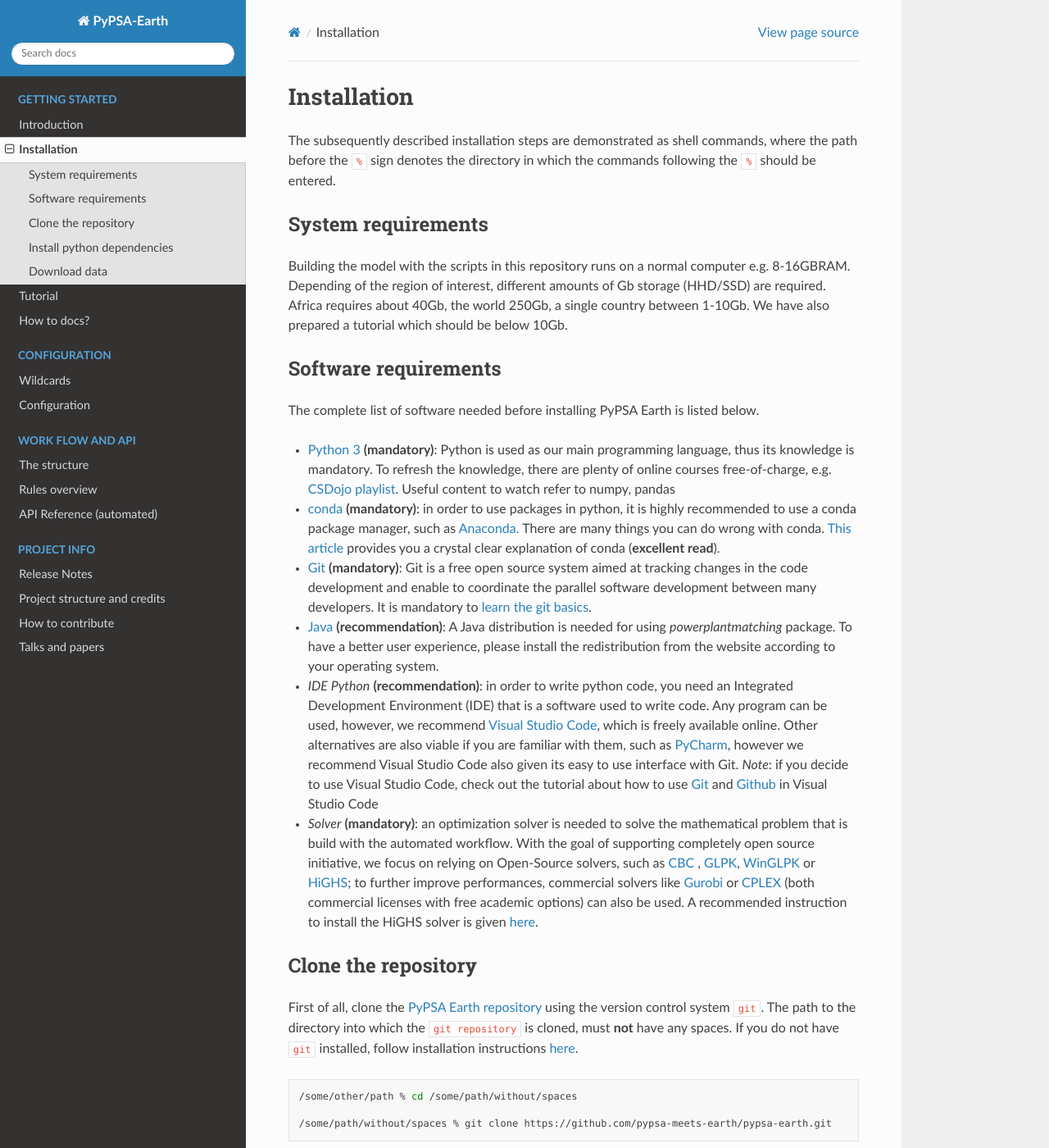
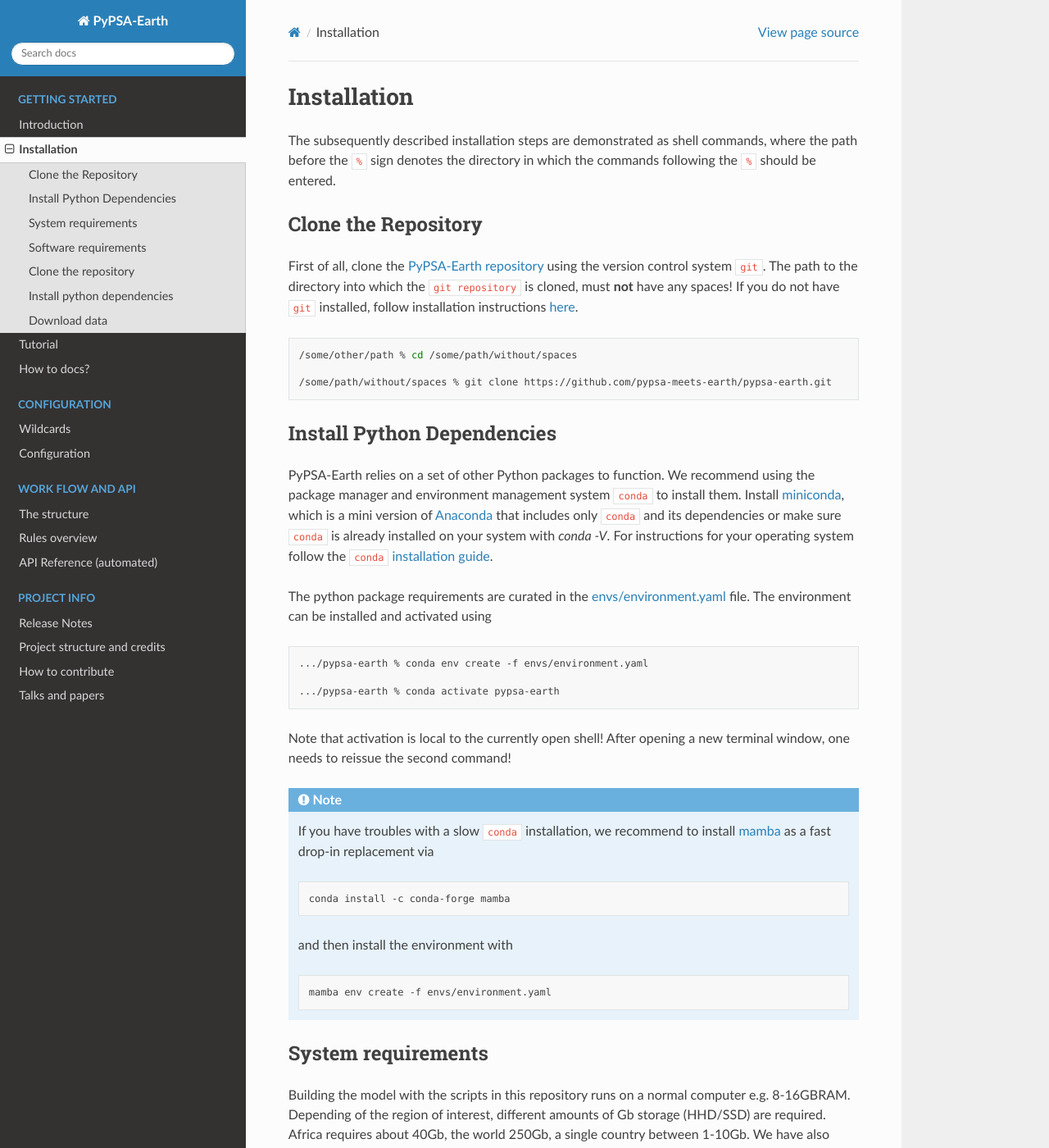
Before and after one commit to pypsa-meets-earth/pypsa-earth, a Sphinx documentation site: the page built from doc/installation.rst, in a window 1280 px wide and 1400 px high. Shown: the whole window at 82% size. Built offline with Sphinx 7.4.7 and the Read the Docs theme 2.0.0, drawn with Linux system fonts in a browser that asks for light colours; pages that are not in the unit, such as notebooks, are missing from menus; the version number could not be read and is left out.

Commit message:
Follow PyPSA-Eur installation style

```diff
--- a/doc/installation.rst
+++ b/doc/installation.rst
@@ -11,6 +11,58 @@
 
 The subsequently described installation steps are demonstrated as shell commands, where the path before the ``%`` sign denotes the
 directory in which the commands following the ``%`` should be entered.
+
+
+Clone the Repository
+====================
+
+First of all, clone the `PyPSA-Earth repository <https://github.com/pypsa-meets-earth/pypsa-earth/>`_ using the version control system ``git``.
+The path to the directory into which the ``git repository`` is cloned, must **not** have any spaces!
+If you do not have ``git`` installed, follow installation instructions `here <https://git-scm.com/book/en/v2/Getting-Started-Installing-Git>`_.
+
+.. code:: bash
+
+    /some/other/path % cd /some/path/without/spaces
+
+    /some/path/without/spaces % git clone https://github.com/pypsa-meets-earth/pypsa-earth.git
+
+
+.. _deps:
+
+Install Python Dependencies
+===============================
+
+PyPSA-Earth relies on a set of other Python packages to function.
+We recommend using the package manager and environment management system ``conda`` to install them.
+Install `miniconda <https://docs.conda.io/en/latest/miniconda.html>`_, which is a mini version of `Anaconda <https://www.anaconda.com/>`_ that includes only ``conda`` and its dependencies or make sure ``conda`` is already installed on your system with `conda -V`.
+For instructions for your operating system follow the ``conda`` `installation guide <https://docs.conda.io/projects/conda/en/latest/user-guide/install/>`_.
+
+The python package requirements are curated in the `envs/environment.yaml <https://github.com/pypsa-meets-earth/pypsa-earth/blob/main/envs/environment.yaml>`_ file.
+The environment can be installed and activated using
+
+.. code:: bash
+
+    .../pypsa-earth % conda env create -f envs/environment.yaml
+
+    .../pypsa-earth % conda activate pypsa-earth
+
+Note that activation is local to the currently open shell!
+After opening a new terminal window, one needs to reissue the second command!
+
+.. note::
+    If you have troubles with a slow ``conda`` installation, we recommend to install
+    `mamba <https://github.com/QuantStack/mamba>`_ as a fast drop-in replacement via
+
+    .. code:: bash
+
+        conda install -c conda-forge mamba
+
+    and then install the environment with
+
+    .. code:: bash
+
+        mamba env create -f envs/environment.yaml
+
 
 System requirements
 ===================
@@ -34,7 +86,7 @@
 - `Git <https://git-scm.com/>`__ **(mandatory)**: Git is a free open source system aimed at tracking changes in the code development
   and enable to coordinate the parallel software development between many developers.
   It is mandatory to `learn the git basics <https://git-scm.com/doc>`_.
-- `Java <https://www.oracle.com/java/technologies/downloads/>`_ **(recommendation)**: A Java distribution is needed for using `powerplantmatching` package.
+- `Java <https://www.oracle.com/java/technologies/downloads/>`_ **(mandatory)**: A Java distribution is needed for using `powerplantmatching` package.
   To have a better user experience, please install the redistribution from the website according to your operating system.
 - `IDE Python` **(recommendation)**: in order to write python code, you need an Integrated Development Environment (IDE)
   that is a software used to write code. Any program can be used, however, we recommend `Visual Studio Code <https://code.visualstudio.com/>`_,
```
